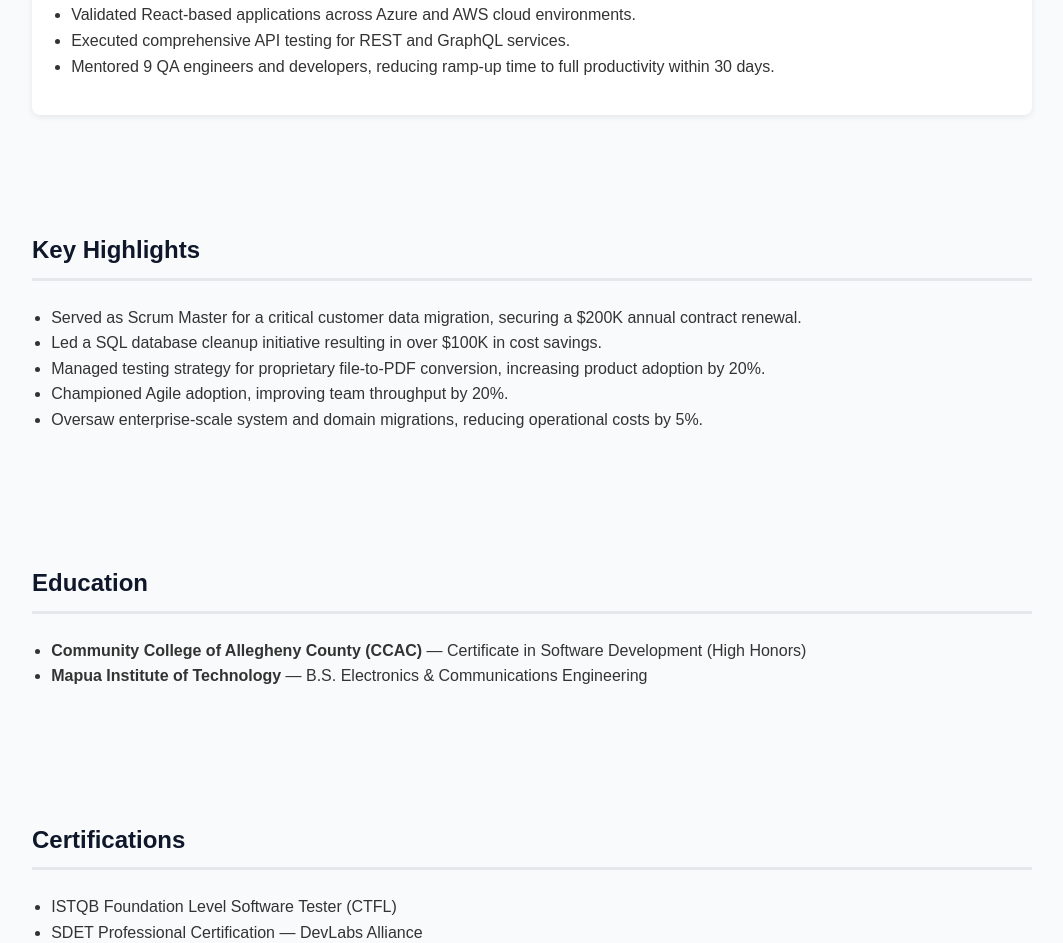
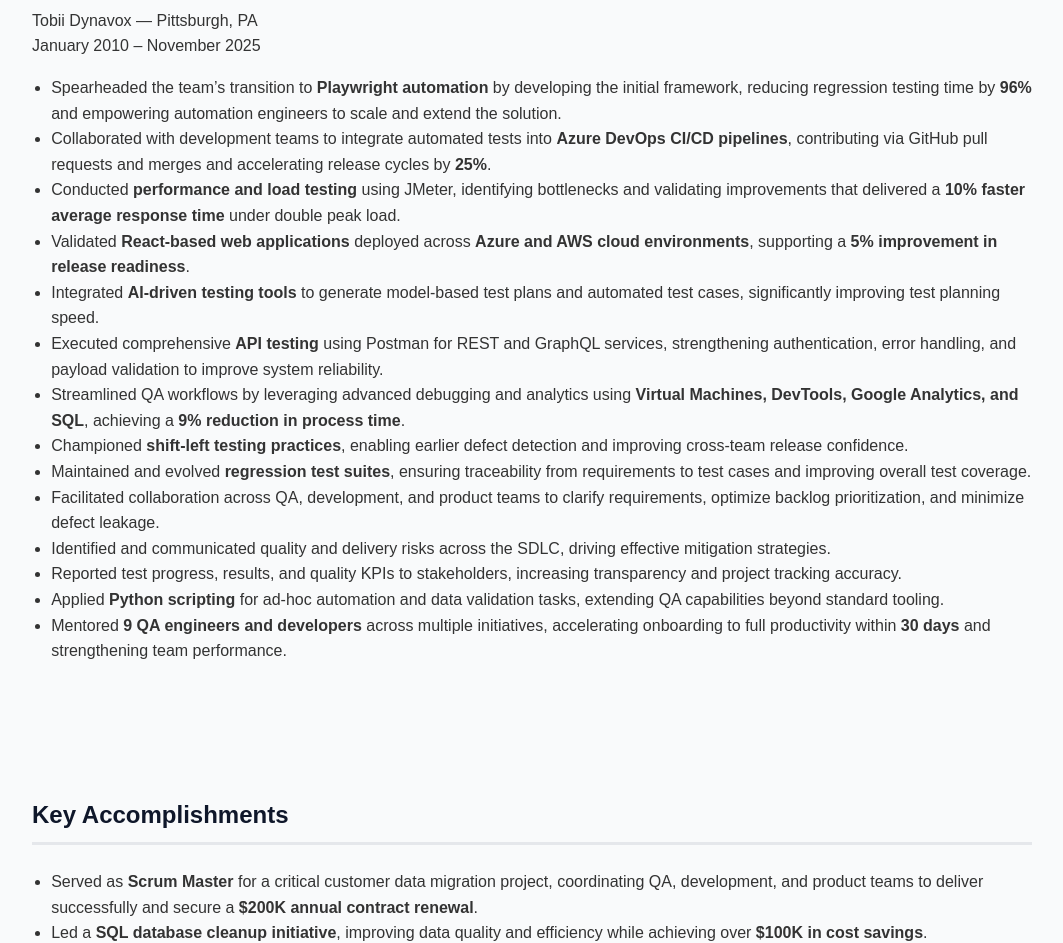
Before and after one commit to aletap/aleta-ploskina-portfolio, a plain HTML site: page index.html in a window 1280 px wide. Shown: the part 1620-2563 px from the top of the page, without its empty margins (108-1171 px from the left). Drawn offline with Linux system fonts and the light colour scheme.

Commit message:
Update portfolio content and add styling

```diff
--- a/index.html
+++ b/index.html
@@ -67,7 +67,8 @@
 
 <header>
   <h1>Aleta Ploskina</h1>
-  <p>Senior Quality Assurance Engineer • Test Automation • Agile Leadership</p>
+  <p> Senior Quality Assurance Engineer • Test Automation • Agile Leadership<br>
+  AI, Data Science & Machine Learning (In Progress)</p>
   <p>Pittsburgh, PA | <a href="mailto:aleta.ploskina@gmail.com" style="color:#93c5fd;">aleta.ploskina@gmail.com</a></p>
 </header>
 
@@ -85,7 +86,9 @@
   <p>I’m a results-driven Senior Quality Assurance Engineer with 15+ years of experience leading QA strategy, championing test automation, and delivering software that exceeds user expectations across highly regulated industries.</p>
   <p>Deeply committed to continuous learning, I’m currently pursuing professional certifications in AI, Machine Learning, and Data Science to expand my impact in data-driven and intelligent systems.</p>
   <p>My technical expertise spans Playwright automation frameworks, API and database (SQL) validation, performance testing, CI/CD pipelines, DevOps integration, and Python scripting. I spearheaded automation adoption by building the first automated test suites within teams, dramatically reducing manual effort and accelerating regression cycles.</p>
-  <p>My career includes hands-on leadership across complex data migration initiatives, cloud-based testing on AWS, React-based web applications, accessibility-focused solutions, and mobile and educational platforms. As a Certified SDET, ISTQB CTFL, and PSM I, I’m passionate about mentoring teams, embedding Agile principles, and fostering a culture of quality ownership.</p>
+  <p>My career includes hands-on leadership across complex data migration initiatives, cloud-based application testing on Amazon Web Services (AWS), React-based web applications, accessibility testing, mobile and web platforms, and educational tools, consistently aligning QA strategy with enterprise risk management, compliance requirements, and customer experience priorities.</p>
+  <p>As a Certified SDET, ISTQB CTFL, and PSM I, I’m passionate about mentoring teams, embedding Agile principles, and fostering a culture of quality ownership and innovation. Known for my scrappy, test-to-break mindset and resilience under pressure, I excel at transforming complex challenges into production-ready, high-quality solutions.</p>
+  <p>I thrive in fast-paced, collaborative environments and love pushing quality forward in meaningful, user-focused ways.</p>
 </section>
 
 <section id="skills">
@@ -95,35 +98,86 @@
     <div class="card"><strong>Automation & Tools</strong><br>Playwright, Postman, JMeter, SQL</div>
     <div class="card"><strong>Programming</strong><br>JavaScript, Python, HTML/CSS</div>
     <div class="card"><strong>DevOps & CI/CD</strong><br>Azure DevOps, CI/CD Pipelines, GitHub</div>
-    <div class="card"><strong>Agile & Process</strong><br>Scrum, Jira, SDLC, PMLC</div>
-    <div class="card"><strong>API Expertise</strong><br>REST & GraphQL, OAuth2, OpenID, Request/Response Validation</div>
+    <div class="card"><strong>Agile & Process</strong><br>Scrum, Jira, SDLC</div>
+    <div class="card"><strong>API Expertise</strong><br>OAuth2, OpenID, Request/Response Validation</div>
   </div>
 </section>
 
 <section id="experience">
   <h2>Professional Experience</h2>
-  <div class="card">
-    <h3>Tobii Dynavox — Senior Quality Assurance Engineer</h3>
-    <p><em>January 2010 – November 2025 | Pittsburgh, PA</em></p>
+
+  <div class="job">
+    <h3>Senior Quality Assurance Engineer</h3>
+    <p class="company">
+      Tobii Dynavox — Pittsburgh, PA <br />
+      <span class="dates">January 2010 – November 2025</span>
+    </p>
+
     <ul>
-      <li>Led the transition to Playwright automation, reducing regression testing time by 96%.</li>
-      <li>Integrated automated testing into Azure DevOps CI/CD pipelines, accelerating release cycles by 25%.</li>
-      <li>Performed performance testing with JMeter, improving response times by 10% under peak load.</li>
-      <li>Validated React-based applications across Azure and AWS cloud environments.</li>
-      <li>Executed comprehensive API testing for REST and GraphQL services.</li>
-      <li>Mentored 9 QA engineers and developers, reducing ramp-up time to full productivity within 30 days.</li>
+      <li>
+        Spearheaded the team’s transition to <strong>Playwright automation</strong> by developing the initial framework, reducing regression testing time by <strong>96%</strong> and empowering automation engineers to scale and extend the solution.
+      </li>
+      <li>
+        Collaborated with development teams to integrate automated tests into <strong>Azure DevOps CI/CD pipelines</strong>, contributing via GitHub pull requests and merges and accelerating release cycles by <strong>25%</strong>.
+      </li>
+      <li>
+        Conducted <strong>performance and load testing</strong> using JMeter, identifying bottlenecks and validating improvements that delivered a <strong>10% faster average response time</strong> under double peak load.
+      </li>
+      <li>
+        Validated <strong>React-based web applications</strong> deployed across <strong>Azure and AWS cloud environments</strong>, supporting a <strong>5% improvement in release readiness</strong>.
+      </li>
+      <li>
+        Integrated <strong>AI-driven testing tools</strong> to generate model-based test plans and automated test cases, significantly improving test planning speed.
+      </li>
+      <li>
+        Executed comprehensive <strong>API testing</strong> using Postman for REST and GraphQL services, strengthening authentication, error handling, and payload validation to improve system reliability.
+      </li>
+      <li>
+        Streamlined QA workflows by leveraging advanced debugging and analytics using <strong>Virtual Machines, DevTools, Google Analytics, and SQL</strong>, achieving a <strong>9% reduction in process time</strong>.
+      </li>
+      <li>
+        Championed <strong>shift-left testing practices</strong>, enabling earlier defect detection and improving cross-team release confidence.
+      </li>
+      <li>
+        Maintained and evolved <strong>regression test suites</strong>, ensuring traceability from requirements to test cases and improving overall test coverage.
+      </li>
+      <li>
+        Facilitated collaboration across QA, development, and product teams to clarify requirements, optimize backlog prioritization, and minimize defect leakage.
+      </li>
+      <li>
+        Identified and communicated quality and delivery risks across the SDLC, driving effective mitigation strategies.
+      </li>
+      <li>
+        Reported test progress, results, and quality KPIs to stakeholders, increasing transparency and project tracking accuracy.
+      </li>
+      <li>
+        Applied <strong>Python scripting</strong> for ad-hoc automation and data validation tasks, extending QA capabilities beyond standard tooling.
+      </li>
+      <li>
+        Mentored <strong>9 QA engineers and developers</strong> across multiple initiatives, accelerating onboarding to full productivity within <strong>30 days</strong> and strengthening team performance.
+      </li>
     </ul>
   </div>
 </section>
 
-<section id="highlights">
-  <h2>Key Highlights</h2>
+<section id="accomplishments">
+  <h2>Key Accomplishments</h2>
   <ul>
-    <li>Served as Scrum Master for a critical customer data migration, securing a $200K annual contract renewal.</li>
-    <li>Led a SQL database cleanup initiative resulting in over $100K in cost savings.</li>
-    <li>Managed testing strategy for proprietary file-to-PDF conversion, increasing product adoption by 20%.</li>
-    <li>Championed Agile adoption, improving team throughput by 20%.</li>
-    <li>Oversaw enterprise-scale system and domain migrations, reducing operational costs by 5%.</li>
+    <li>
+      Served as <strong>Scrum Master</strong> for a critical customer data migration project, coordinating QA, development, and product teams to deliver successfully and secure a <strong>$200K annual contract renewal</strong>.
+    </li>
+    <li>
+      Led a <strong>SQL database cleanup initiative</strong>, improving data quality and efficiency while achieving over <strong>$100K in cost savings</strong>.
+    </li>
+    <li>
+      Owned the <strong>testing strategy</strong> for the successful conversion of proprietary activity files to PDF, driving a <strong>20% increase in product adoption</strong> and improving customer loyalty.
+    </li>
+    <li>
+      Championed <strong>Agile adoption</strong> across QA and development teams by pioneering discovery workshops, increasing delivery throughput by <strong>20%</strong>.
+    </li>
+    <li>
+      Oversaw <strong>enterprise-wide QA</strong> for large-scale systems and domain migrations, reducing operational costs by <strong>5%</strong>.
+    </li>
   </ul>
 </section>
 
```
